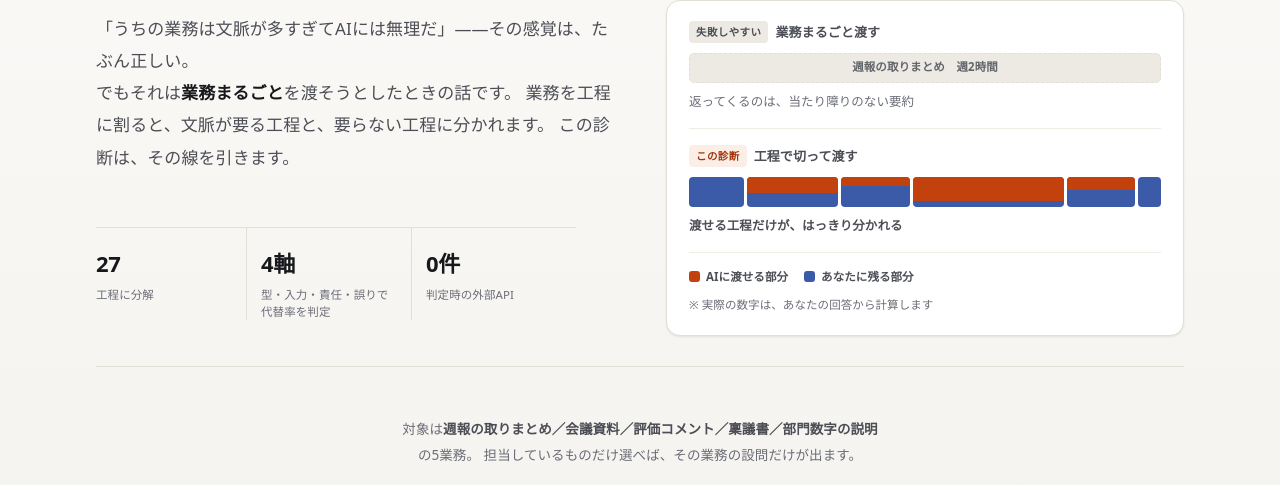
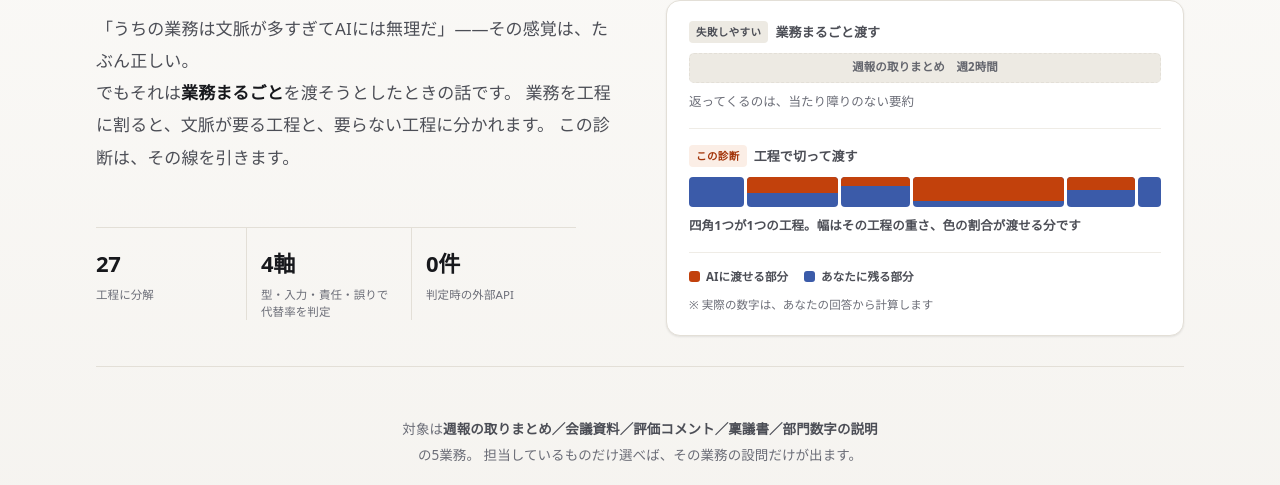
Before and after one commit to wison-blip/ai-work-reduction-diagnosis, a plain HTML site: page index.html in a window 1280 px wide. Shown: the part 306-791 px from the top of the page. Drawn offline with Linux system fonts and the light colour scheme.

Commit message:
ヒーローの棒グラフに、読み方の説明を追加する
凡例が「AIに渡せる部分／あなたに残る部分」という色の意味しか
説明しておらず、「四角1つが1つの工程」「幅が工程の重さ」「中の色の
割合がその工程内で渡せる分」という2軸の読み方自体が伝わっていなかった。
バー下の一言をキャッチコピーから読み方の説明に差し替えた。

```diff
--- a/index.html
+++ b/index.html
@@ -1069,7 +1069,7 @@ html{ scroll-behavior:smooth; }
             <span class="tz-seg" style="flex:15"><i style="height:45%"></i></span>
             <span class="tz-seg" style="flex:5"><i style="height:0%"></i></span>
           </div>
-          <span class="tz-note">渡せる工程だけが、はっきり分かれる</span>
+          <span class="tz-note">四角1つが1つの工程。幅はその工程の重さ、色の割合が渡せる分です</span>
         </div>
         <figcaption class="tz-legend">
           <span><i class="sw-ai"></i>AIに渡せる部分</span>
```
